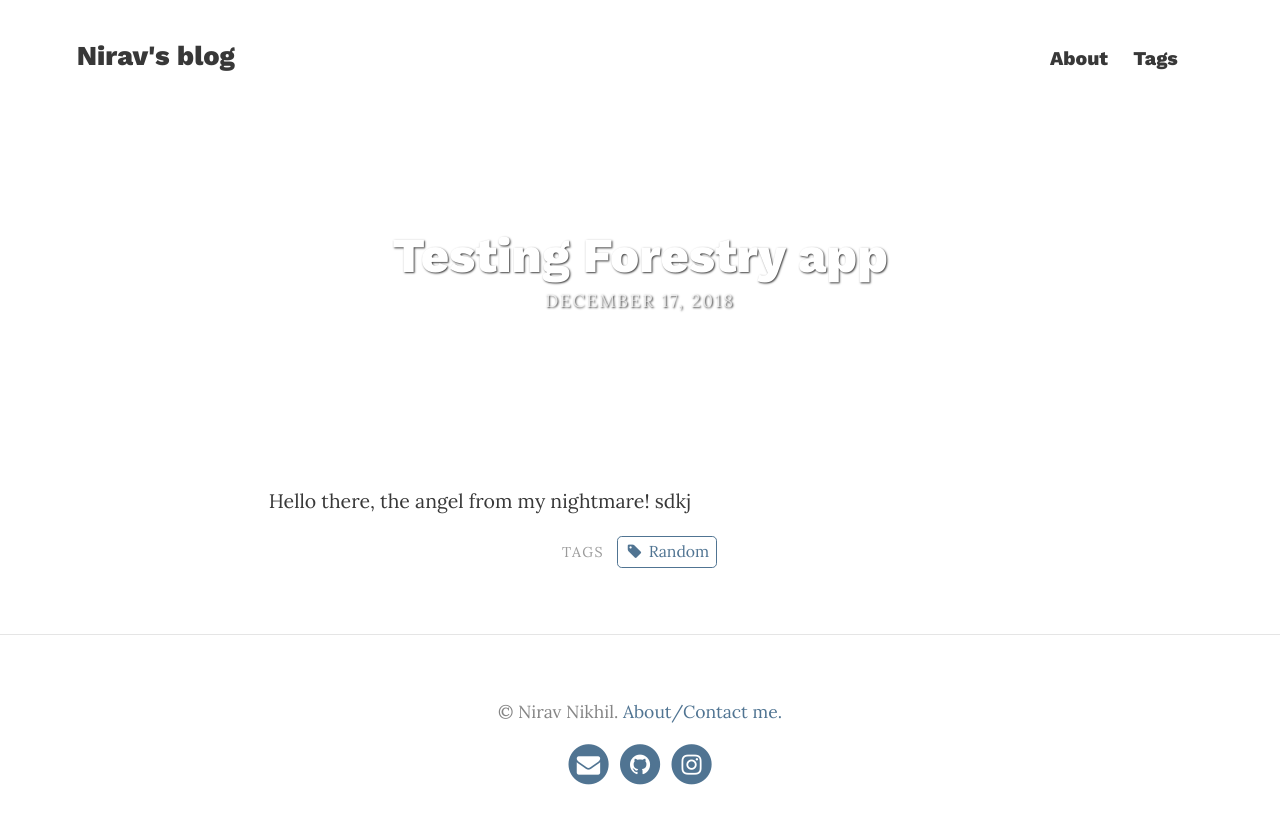
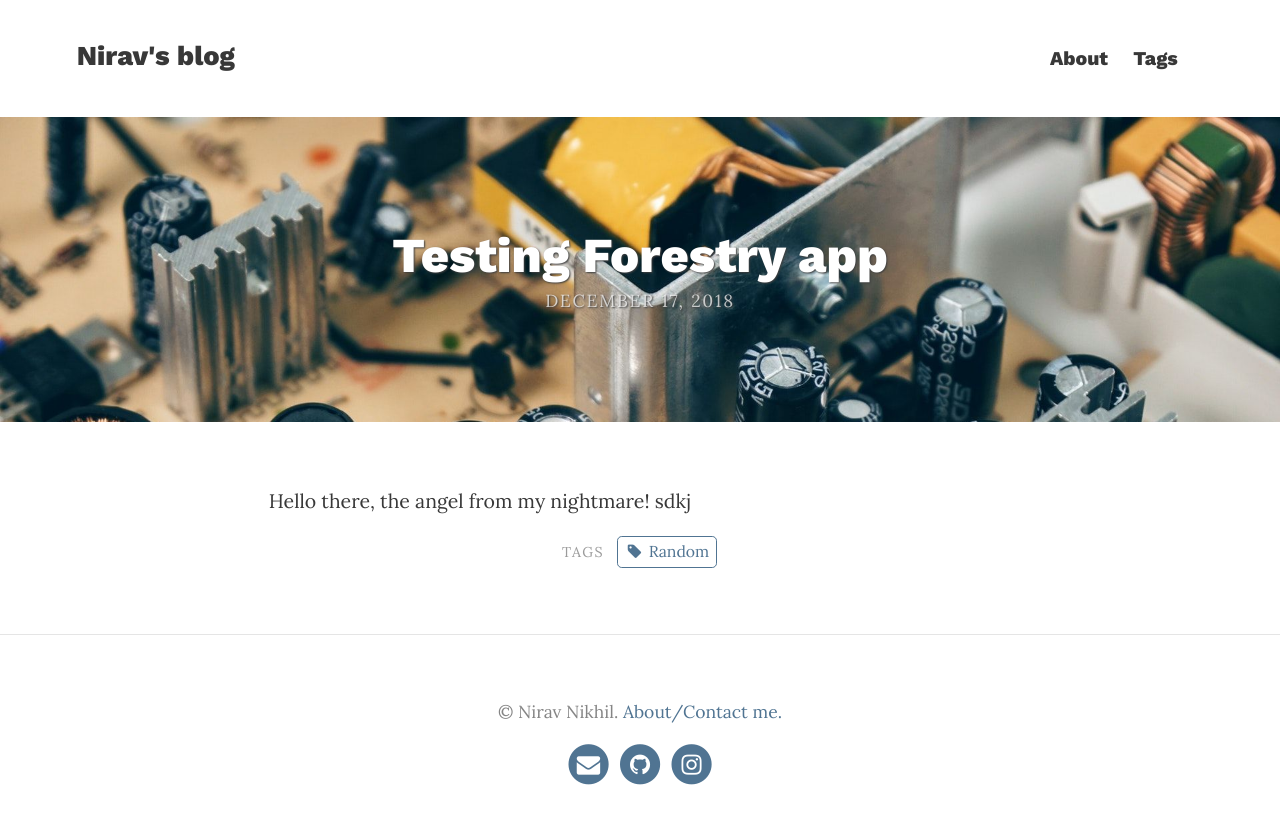
Before and after one commit to niravcodes/niravcodes.github.io, a Jekyll site: the page built from _posts/2018-12-17-testing-forestry-app.md, in a window 1280 px wide. Shown: the top 824 px of the page. Built offline with Jekyll 4.4.1, drawn with Linux system fonts in a browser that asks for light colours.

Commit message:
Update from Forestry.io - Updated testing-forestry-app.md

```diff
--- a/_posts/2018-12-17-testing-forestry-app.md
+++ b/_posts/2018-12-17-testing-forestry-app.md
@@ -5,8 +5,8 @@ published: 'true'
 date: 2018-12-17 17:59:50 +0000
 tags:
 - Random
-feature-img: nirav.com.np/assets/img/pexels/book-glass.jpeg
-thumbnail: nirav.com.np/assets/img/pexels/wall_e.jpeg
+feature-img: "/assets/img/pexels/circuit.jpeg"
+thumbnail: "/assets/img/pexels/disco-full.jpeg"
 
 ---
 Hello there, the angel from my nightmare! sdkj
```
